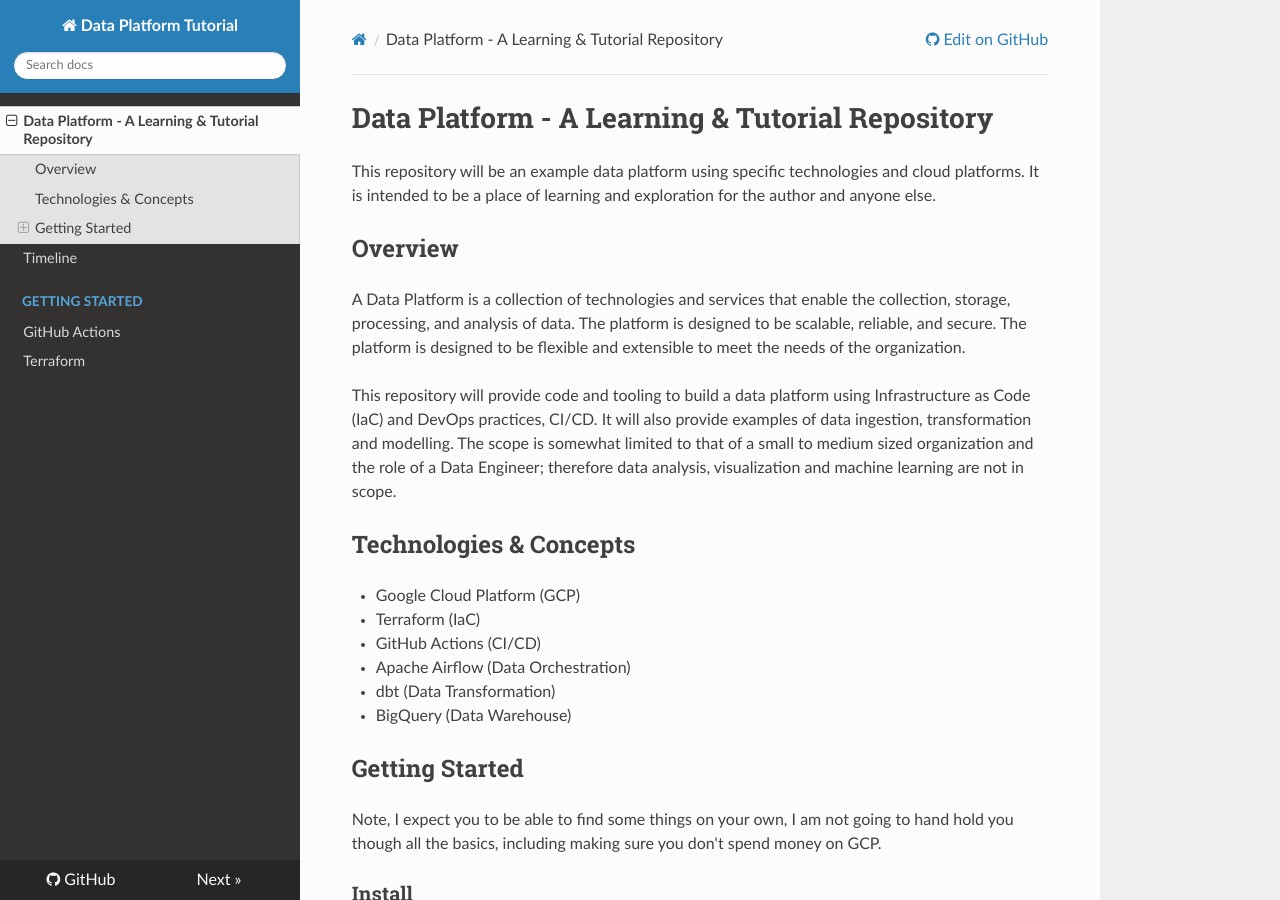
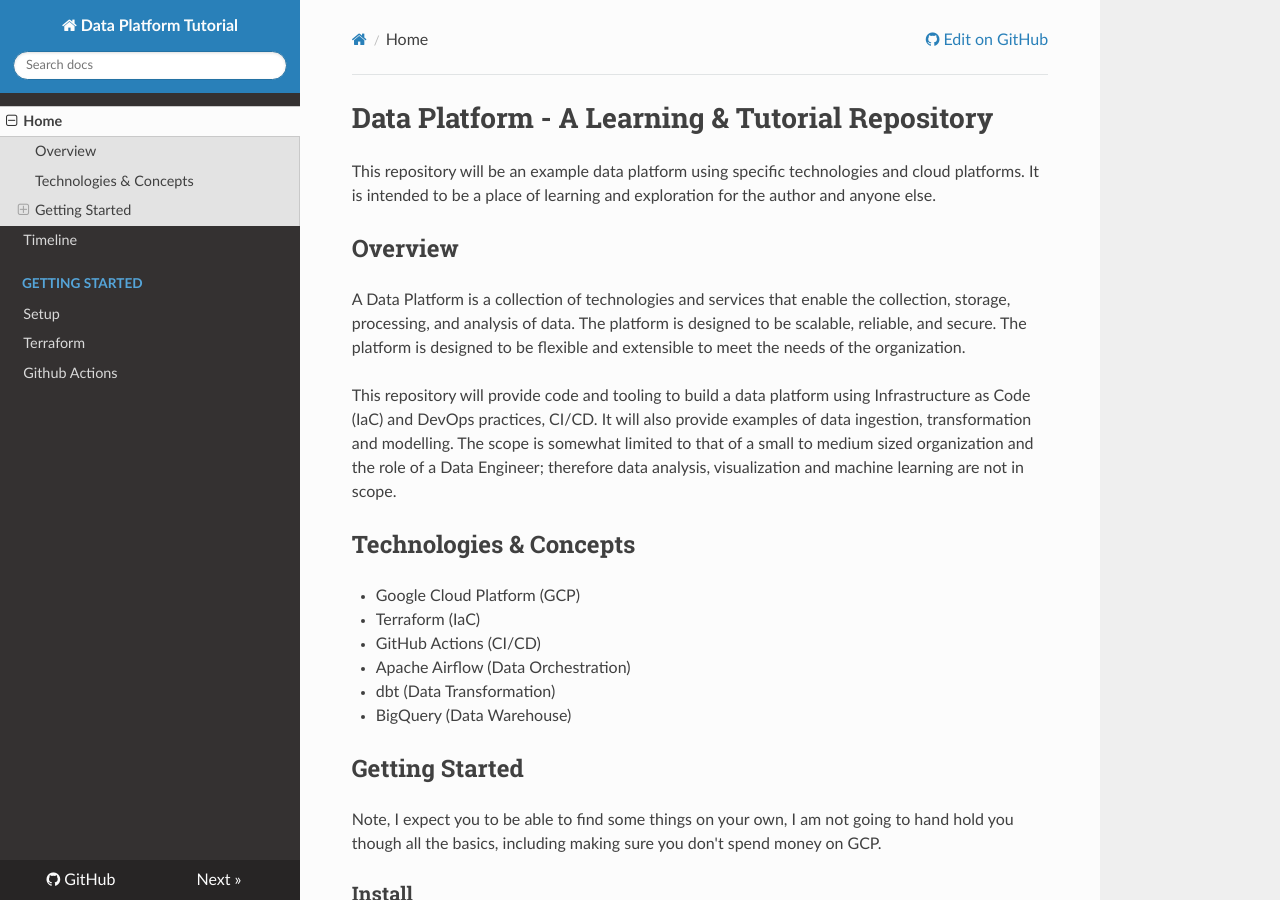
Before and after one commit to jsleffler/data-platform-tutorial, an MkDocs documentation site: the page built from docs/README.md, in a window 1280 px wide and 900 px high. Built offline with MkDocs 1.6.1, drawn with Linux system fonts in a browser that asks for light colours; nearby versions of some CDN libraries; part of the change alters nothing that is shown.

Commit message:
chore(mkdocs): update config

```diff
--- a/mkdocs.yml
+++ b/mkdocs.yml
@@ -1,7 +1,17 @@
 site_name: Data Platform Tutorial
+site_description: A tutorial on building a data platform, focusing on the different components and how they interact. Each document will be a small step forward in the process, with the goal of building a complete data platform.
+site_author: James Leffler
+site_url: https://jsleffler.github.io/data-platform-tutorial
+remote_branch: main
+nav:
+  - Home: README.md
+  - Timeline: timeline.md
+  - 'Getting Started':
+    - 'Setup': 'getting-started/index.md'
+    - 'Terraform': 'getting-started/terraform.md'
+    - 'Github Actions': 'getting-started/github-actions.md'
 theme:
   name: readthedocs
 repo_url: https://github.com/jsleffler/data-platform-tutorial
-site_url: https://jsleffler.github.io/data-platform-tutorial
 edit_uri: edit/main/docs/
 copyright: (c) James Leffler
```
